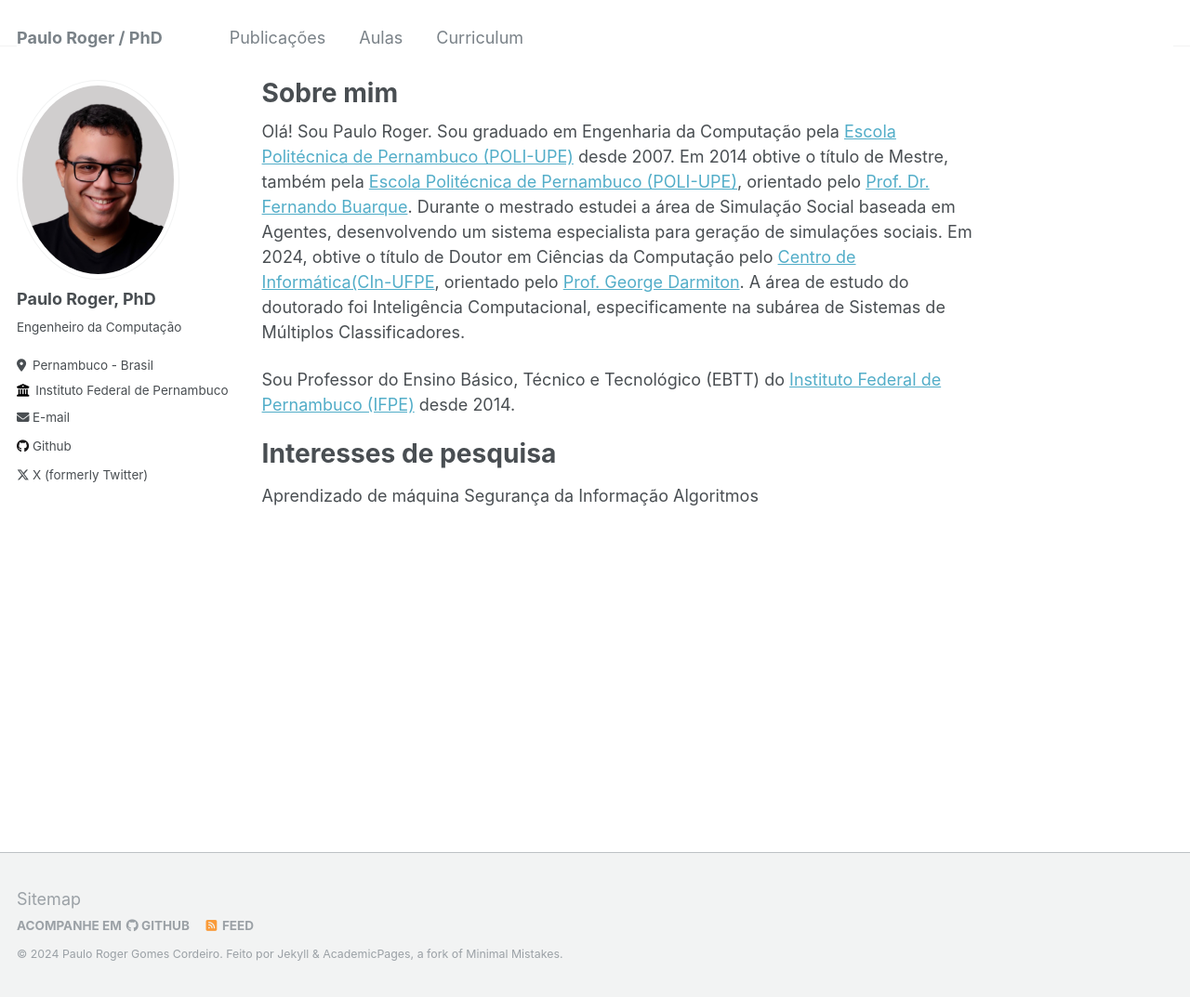
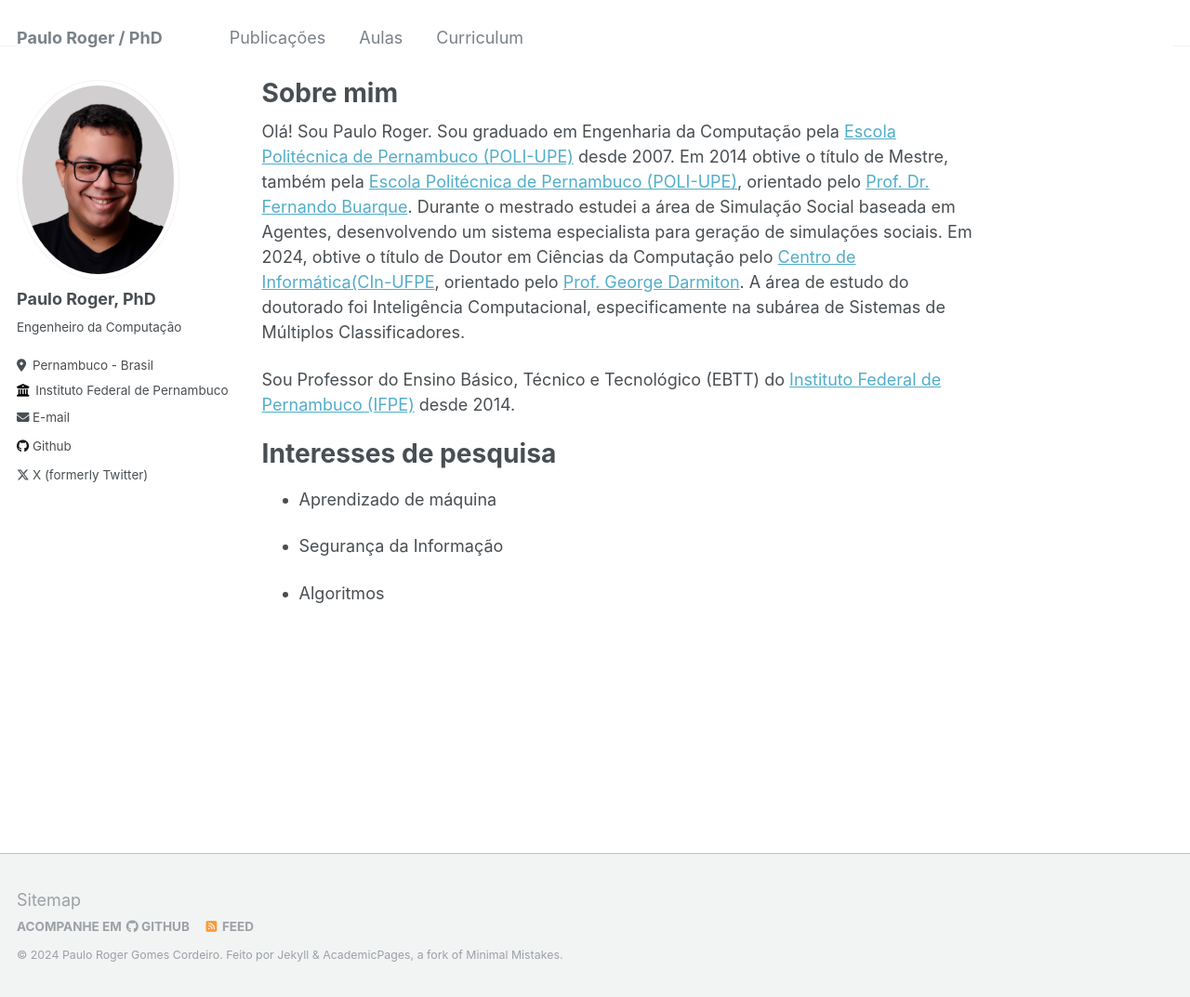
Before and after one commit to prgc/prgc.github.io, a Jekyll site: the page built from _pages/about.md, in a window 1280 px wide and 1073 px high. Shown: the whole window at 93% size. Built offline with Jekyll 4.4.1, drawn with Linux system fonts in a browser that asks for light colours.

```diff
--- a/_pages/about.md
+++ b/_pages/about.md
@@ -14,6 +14,8 @@ Sou Professor do Ensino Básico, Técnico e Tecnológico (EBTT) do [Instituto Fe
 
 Interesses de pesquisa
 ======
-Aprendizado de máquina
-Segurança da Informação
-Algoritmos
+- Aprendizado de máquina
+
+- Segurança da Informação
+
+- Algoritmos
```
